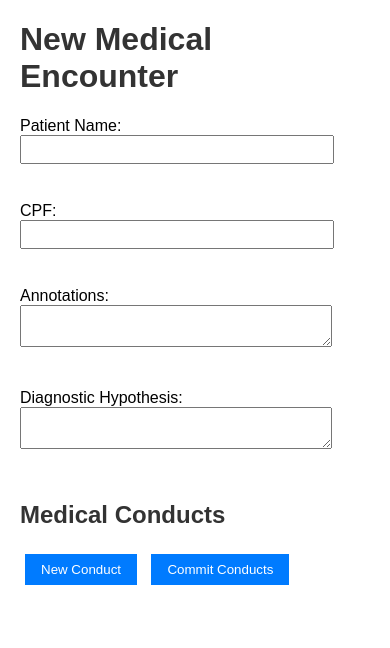
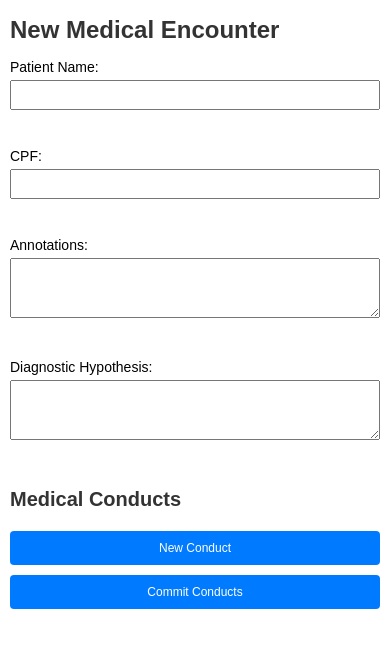
Before and after one commit to andremillet/medical_encounter, a Flask app: template templates/encounter.html in a window 390 px wide. Shown: the top 648 px of the page. Run offline with Flask 3, Linux system fonts and the light colour scheme; the template is opened without the code that fills it, so the values that code supplies are empty; parts of the project's set-up code (start-up, migrations or seed data) failed here and were passed over.

Commit message:
Update CSS for mobile responsiveness

```diff
--- a/static/style.css
+++ b/static/style.css
@@ -1,13 +1,178 @@
-body { font-family: Arial, sans-serif; margin: 20px; }
-h1, h2 { color: #333; }
-label { display: block; margin: 10px 0; }
-input, textarea, select { width: 100%; max-width: 300px; padding: 5px; }
-button { padding: 8px 16px; margin: 5px; background-color: #007bff; color: white; border: none; cursor: pointer; }
-button:hover { background-color: #0056b3; }
-#conducts-list p { margin: 5px 0; padding: 5px; background-color: #f8f9fa; border: 1px solid #ddd; }
-#conduct-form { margin-top: 10px; padding: 10px; border: 1px solid #ccc; background-color: #f1f1f1; }
-table { width: 100%; max-width: 800px; border-collapse: collapse; margin-top: 20px; }
-th, td { padding: 10px; border: 1px solid #ddd; text-align: left; }
-th { background-color: #f8f9fa; }
-a { color: #007bff; text-decoration: none; }
-a:hover { text-decoration: underline; }
+/* General styles for all devices */
+body {
+    font-family: Arial, sans-serif;
+    margin: 20px;
+    padding: 0;
+    box-sizing: border-box;
+}
+
+h1, h2 {
+    color: #333;
+    margin-bottom: 15px;
+}
+
+label {
+    display: block;
+    margin: 10px 0;
+    font-size: 16px;
+}
+
+input, textarea, select {
+    width: 100%;
+    max-width: 300px;
+    padding: 8px;
+    margin-top: 5px;
+    box-sizing: border-box;
+    font-size: 14px;
+}
+
+textarea {
+    resize: vertical;
+    min-height: 80px;
+}
+
+button {
+    padding: 8px 16px;
+    margin: 5px 5px 5px 0;
+    background-color: #007bff;
+    color: white;
+    border: none;
+    border-radius: 4px;
+    cursor: pointer;
+    font-size: 14px;
+}
+
+button:hover {
+    background-color: #0056b3;
+}
+
+#conducts-list p {
+    margin: 5px 0;
+    padding: 8px;
+    background-color: #f8f9fa;
+    border: 1px solid #ddd;
+    border-radius: 4px;
+    font-size: 14px;
+}
+
+#conduct-form {
+    margin-top: 10px;
+    padding: 10px;
+    border: 1px solid #ccc;
+    background-color: #f1f1f1;
+    border-radius: 4px;
+}
+
+table {
+    width: 100%;
+    max-width: 800px;
+    border-collapse: collapse;
+    margin-top: 20px;
+}
+
+th, td {
+    padding: 10px;
+    border: 1px solid #ddd;
+    text-align: left;
+}
+
+th {
+    background-color: #f8f9fa;
+    font-weight: bold;
+}
+
+a {
+    color: #007bff;
+    text-decoration: none;
+}
+
+a:hover {
+    text-decoration: underline;
+}
+
+/* Mobile-specific styles (applied when screen width is 600px or less) */
+@media (max-width: 600px) {
+    body {
+        margin: 10px; /* Reduce margin for smaller screens */
+    }
+
+    h1 {
+        font-size: 24px; /* Smaller heading */
+    }
+
+    h2 {
+        font-size: 20px;
+    }
+
+    label {
+        font-size: 14px; /* Smaller labels */
+    }
+
+    input, textarea, select {
+        max-width: 100%; /* Full width on mobile */
+        font-size: 12px; /* Smaller text for inputs */
+        padding: 6px; /* Slightly less padding */
+    }
+
+    textarea {
+        min-height: 60px; /* Shorter textarea */
+    }
+
+    button {
+        width: 100%; /* Full-width buttons */
+        padding: 10px; /* Slightly taller for touch */
+        font-size: 12px;
+        margin: 5px 0; /* Stack buttons vertically */
+    }
+
+    #conducts-list p {
+        font-size: 12px; /* Smaller text in conducts list */
+        padding: 6px;
+    }
+
+    #conduct-form {
+        padding: 8px; /* Less padding */
+    }
+
+    table {
+        font-size: 12px; /* Smaller table text */
+    }
+
+    th, td {
+        padding: 6px; /* Reduced padding for table cells */
+        word-wrap: break-word; /* Prevent overflow */
+    }
+
+    /* Stack table columns on very small screens */
+    table, thead, tbody, th, td, tr {
+        display: block;
+    }
+
+    thead tr {
+        position: absolute;
+        top: -9999px;
+        left: -9999px; /* Hide header row off-screen */
+    }
+
+    tr {
+        margin-bottom: 10px;
+        border: 1px solid #ddd;
+    }
+
+    td {
+        border: none;
+        border-bottom: 1px solid #eee;
+        position: relative;
+        padding-left: 50%; /* Space for pseudo-label */
+    }
+
+    td:before {
+        content: attr(data-label); /* Use data-label for column names */
+        position: absolute;
+        left: 6px;
+        width: 45%;
+        padding-right: 10px;
+        white-space: nowrap;
+        font-weight: bold;
+    }
+}
```
Also changed, not shown: templates/encounters.html (+6 -5 lines).
